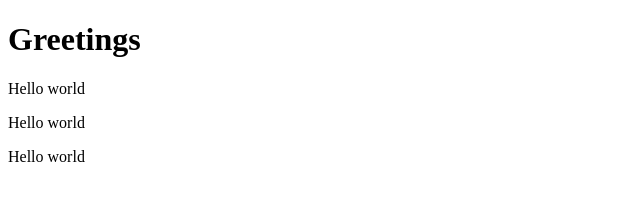
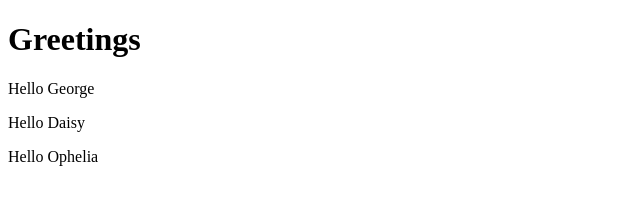
Before and after one commit to annassanchez/fullstack-hy2021, a React (Create React App) app in the folder part01_introduction/a_introduction/part1/: page / in a window 1280 px wide. Shown: the top 216 px of the page, without its empty margins (0-640 px from the left). Built offline with nearby package versions, Linux system fonts and the light colour scheme.

Commit message:
added part1-example06 -- props

```diff
--- a/part01_introduction/a_introduction/part1/src/App.js
+++ b/part01_introduction/a_introduction/part1/src/App.js
@@ -52,7 +52,7 @@ const App = () => {
   )
 }*/
 
-/* example05: adding multiple components */
+/* example05: adding multiple components
 
 const Hello = () => {
   return (
@@ -70,6 +70,26 @@ const App = () => {
       <Hello />
     </div>
   )
+}*/
+
+/* example06: passing data to components */
+
+const Hello = (props) => {
+  return (
+    <div>
+      <p>Hello {props.name}</p>
+    </div>
+  )
+}
+const App = () => {
+  return (
+    <div>
+      <h1>Greetings</h1>
+      <Hello name = "George"/>
+      <Hello name = "Daisy"/>
+      <Hello name = "Ophelia"/>
+    </div>
+  )
 }
 
 export default App;
```
